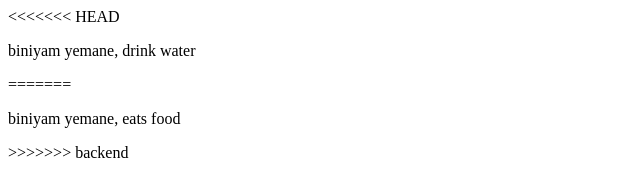
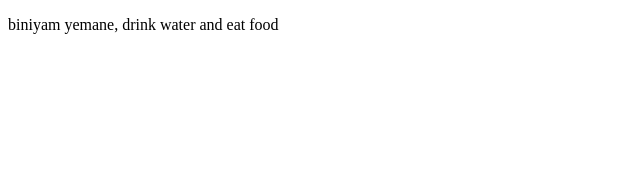
Before and after one commit to biniyy149/test, a plain HTML site: page index.html in a window 1280 px wide. Shown: the whole page, without its empty margins (0-640 px from the left). Drawn offline with Linux system fonts and the light colour scheme.

Commit message:
conflict resolved

```diff
--- a/index.html
+++ b/index.html
@@ -8,11 +8,9 @@
     <script>script.js</script>
 </head>
 <body>
-<<<<<<< HEAD
-    <p>biniyam yemane, drink water</p>
-=======
-    <p>biniyam yemane, eats food</p>
->>>>>>> backend
+
+    <p>biniyam yemane, drink water and eat food</p>
+
 
 </body>
 </html>
```
